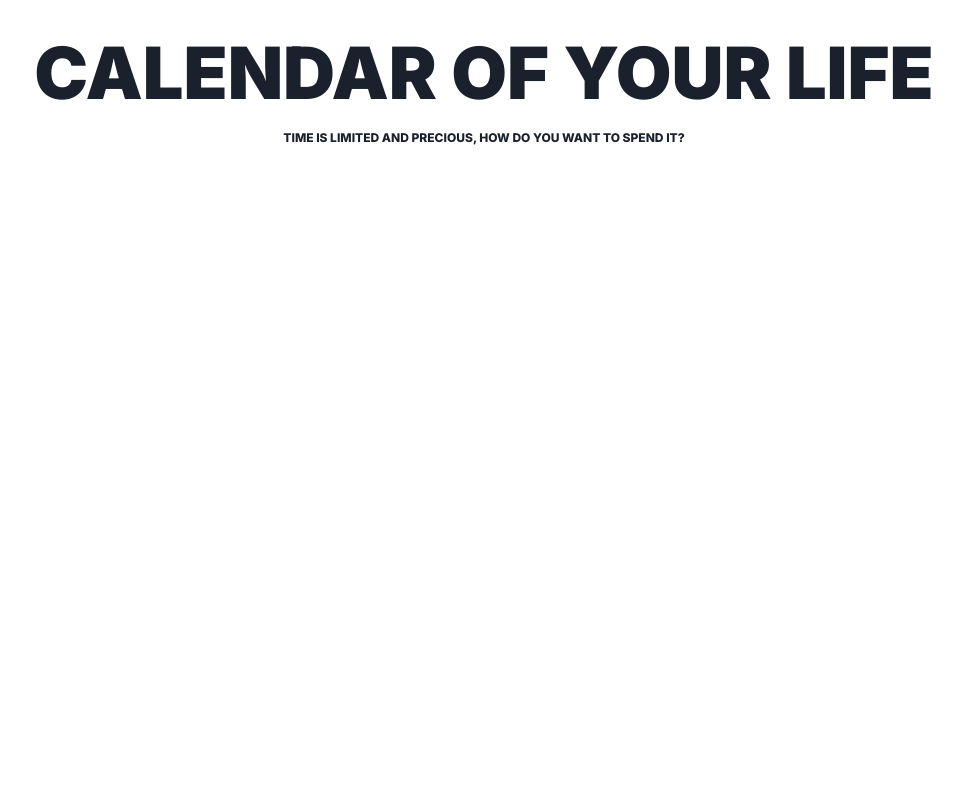
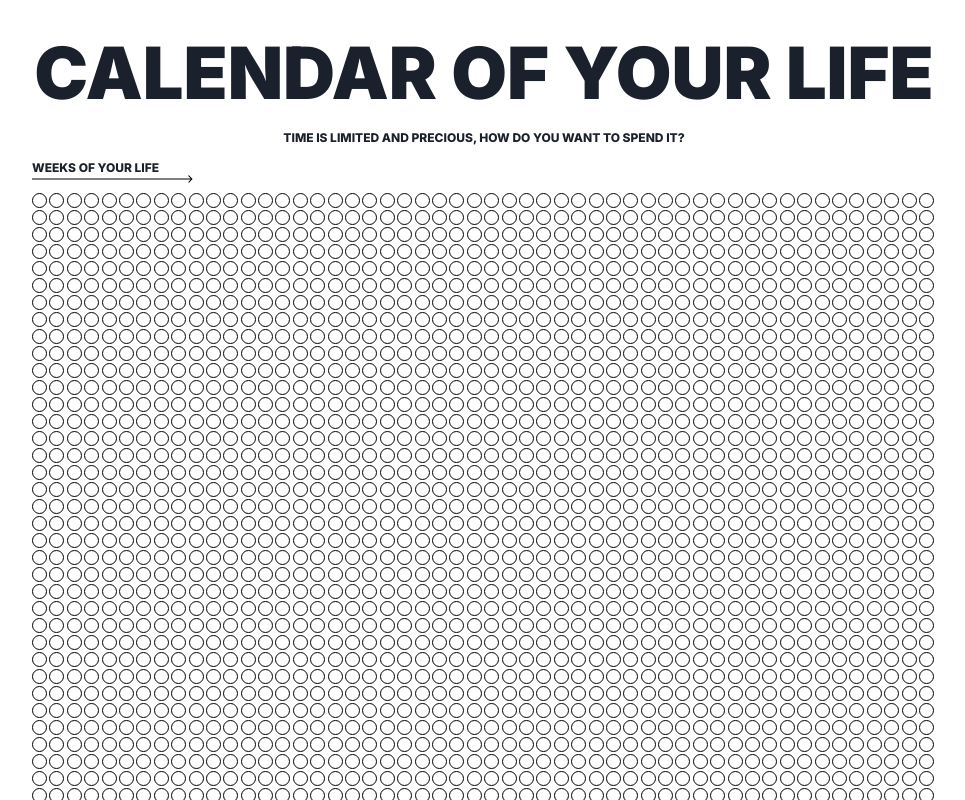
Before and after one commit to Mito9999/life-calendar, a Next.js app: page / in a window 1280 px wide. Shown: the top 800 px of the page, without its empty margins (156-1121 px from the left). Built offline with nearby package versions, Linux system fonts and the light colour scheme.

Commit message:
Add circles for each week of each year

```diff
--- a/pages/index.tsx
+++ b/pages/index.tsx
@@ -1,22 +1,59 @@
-import {
-  Box,
-  Button,
-  ChakraProvider,
-  Container,
-  extendTheme,
-  Flex,
-  Heading,
-} from "@chakra-ui/react";
+import { Container, Heading, Flex, Box } from "@chakra-ui/react";
+
+const Circle = ({ size = "20" }: { size: string }) => (
+  <svg
+    width={size}
+    height={size}
+    viewBox={`0 0 ${size} ${size}`}
+    fill="none"
+    xmlns="http://www.w3.org/2000/svg"
+  >
+    <circle
+      cx={Number(size) / 2}
+      cy={Number(size) / 2}
+      r={Math.floor(Number(size) / 2)}
+      stroke="black"
+    />
+  </svg>
+);
 
 export default function Home() {
   return (
-    <Container maxW="1100px" textTransform="uppercase">
+    <Container maxW="936px" textTransform="uppercase">
       <Heading fontSize="72px" fontWeight="900" textAlign="center" pt="30px">
         CALENDAR OF YOUR LIFE
       </Heading>
       <Heading fontSize="12px" fontWeight="800" textAlign="center" pt="15px">
         Time is limited and precious, how do you want to spend it?
       </Heading>
+      <Heading fontSize="12px" fontWeight="800" pt="15px" pb="8px">
+        Weeks of your life
+        <svg
+          width="161"
+          height="8"
+          viewBox="0 0 161 8"
+          fill="none"
+          xmlns="http://www.w3.org/2000/svg"
+        >
+          <path
+            d="M160.354 4.35354C160.549 4.15828 160.549 3.84169 160.354 3.64643L157.172 0.464452C156.976 0.26919 156.66 0.26919 156.464 0.464452C156.269 0.659715 156.269 0.976297 156.464 1.17156L159.293 3.99999L156.464 6.82841C156.269 7.02368 156.269 7.34026 156.464 7.53552C156.66 7.73078 156.976 7.73078 157.172 7.53552L160.354 4.35354ZM4.37114e-08 4.5L160 4.49999L160 3.49999L-4.37114e-08 3.5L4.37114e-08 4.5Z"
+            fill="black"
+          />
+        </svg>
+      </Heading>
+      {new Array(100).fill(0).map((_, idx1) => (
+        <Flex mt="2px" maxW="936px" key={`YEAR ${idx1 + 1}`}>
+          {new Array(52).fill(0).map((_, idx2) => (
+            <Box
+              w={936 / 52 - 2 + "px"}
+              mr="2px"
+              key={`YEAR ${idx1 + 1} WEEK ${idx2 + 1}`}
+            >
+              <Circle size="15" />
+            </Box>
+          ))}
+        </Flex>
+      ))}
     </Container>
   );
 }
```
